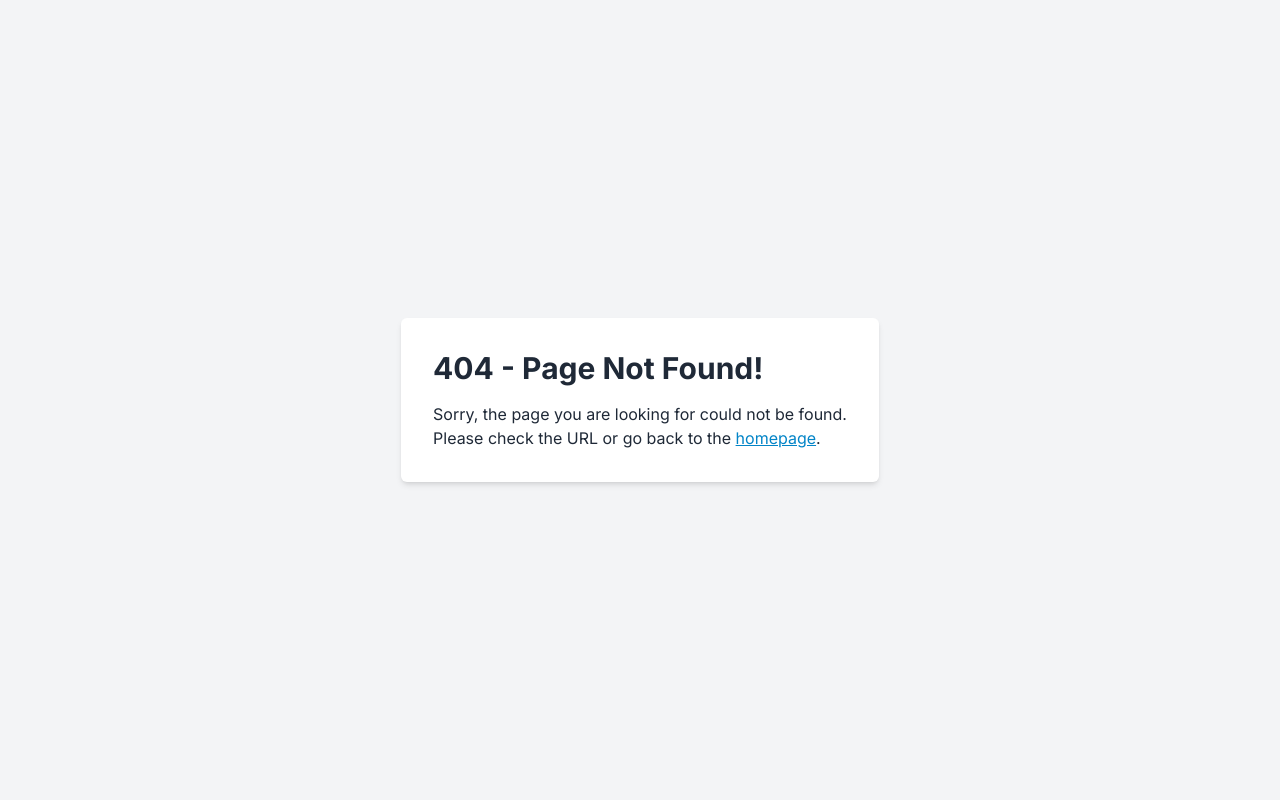
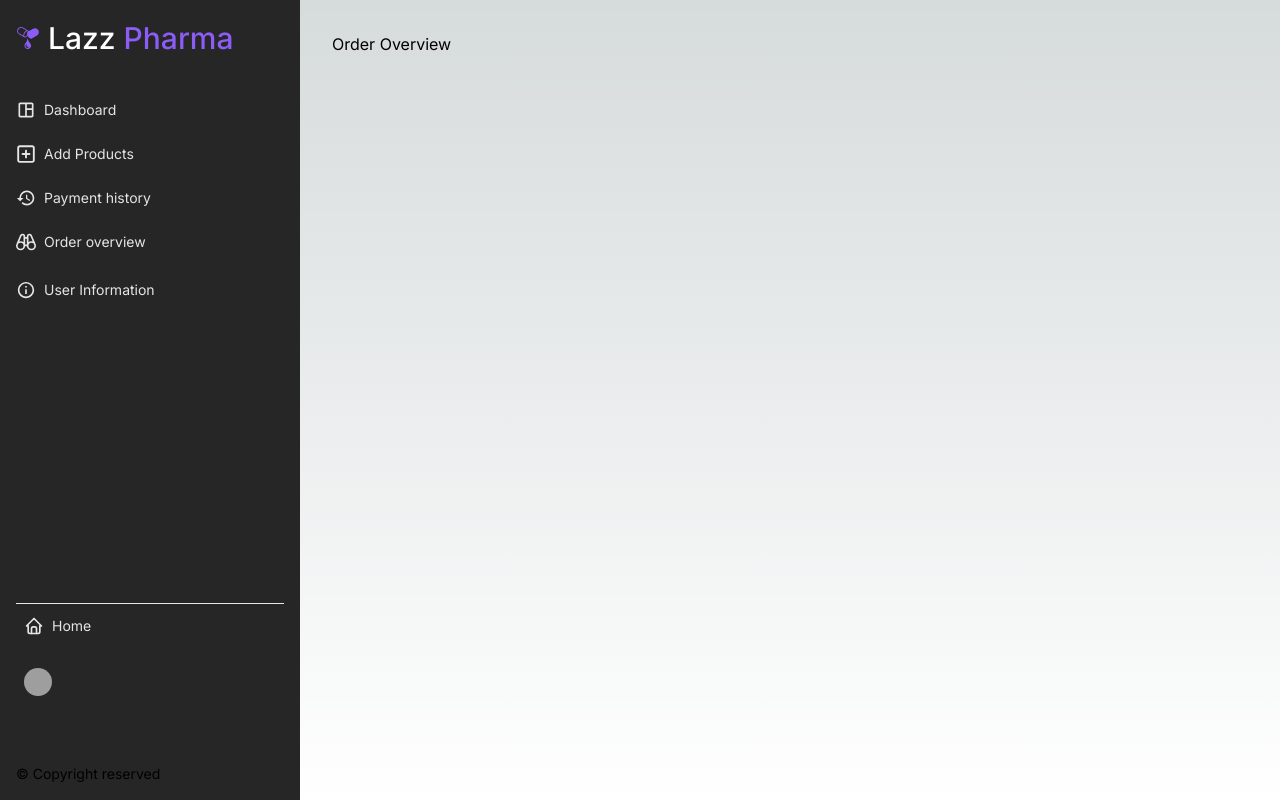
Before and after one commit to shadullah/e-commerce-front, a Next.js app: page /dashboard/overview_order in a window 1280 px wide. Before the commit this address had no page. Built offline with nearby package versions, Linux system fonts and the light colour scheme; no server answers; grey boxes are pictures that could not be loaded.

Commit message:
category page deleted

```diff
--- a/src/app/cart/page.tsx
+++ b/src/app/cart/page.tsx
@@ -130,7 +130,7 @@ const Cart = () => {
           }
         );
       });
-      router.push(`/order`);
+      router.push(`/orders`);
       toast.success("Cart updated success");
     } catch (err) {
       console.log(err);
--- /dev/null
+++ b/src/app/dashboard/overview_order/page.tsx
@@ -0,0 +1,11 @@
+import React from "react";
+
+const order_overview = () => {
+  return (
+    <div>
+      <h1>Order Overview</h1>
+    </div>
+  );
+};
+
+export default order_overview;
--- a/src/components/Shared/DashboardSidebar.tsx
+++ b/src/components/Shared/DashboardSidebar.tsx
@@ -91,7 +91,7 @@ export function DashboardSidebar({ children }: { children: React.ReactNode }) {
     },
     {
       label: "Order overview",
-      href: "/cart",
+      href: "/dashboard/overview_order",
       icon: (
         <GrOverview className="text-neutral-700 dark:text-neutral-200 h-5 w-5 flex-shrink-0" />
       ),
```
Also changed, not shown: src/app/categories/page.tsx (deleted), src/app/orders/page.tsx (renamed from src/app/order/page.tsx).
